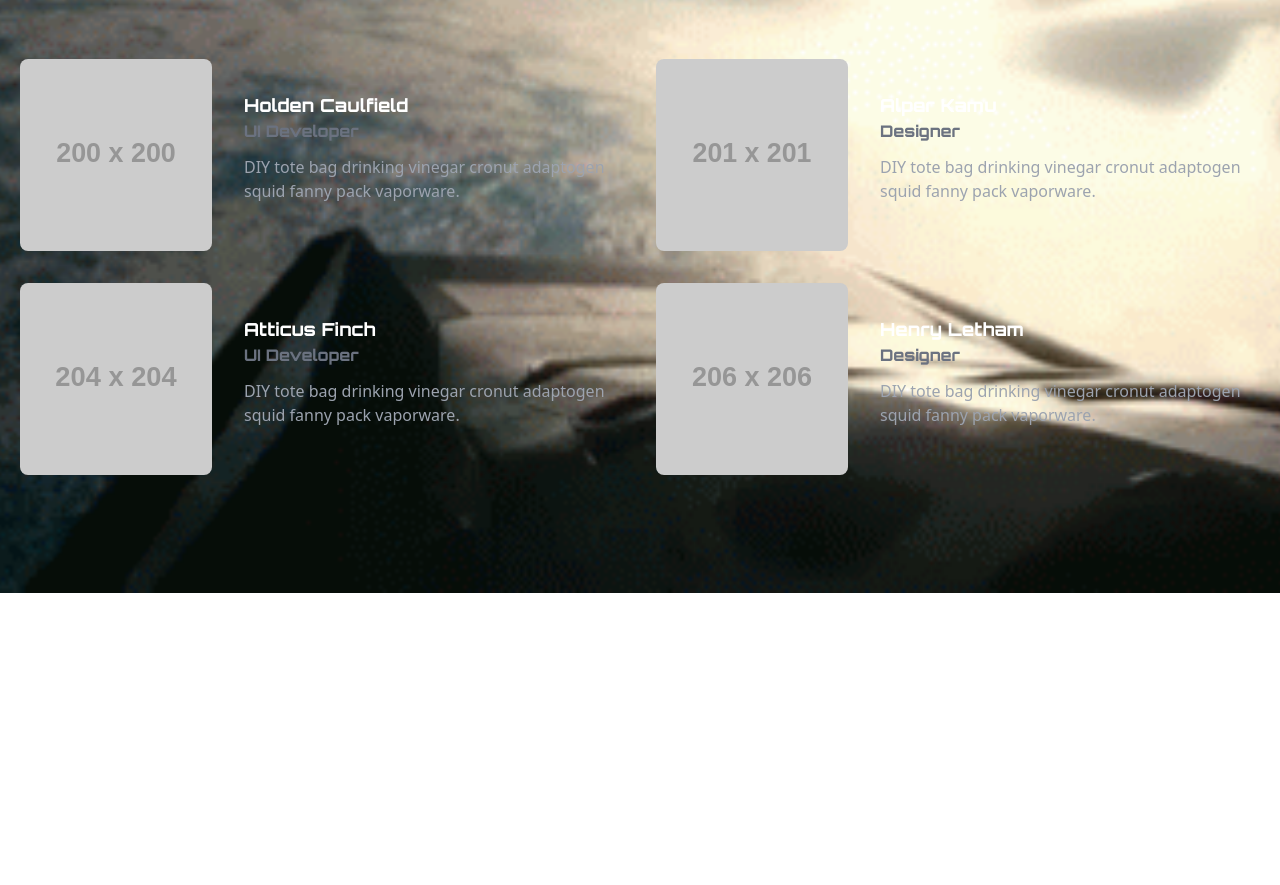
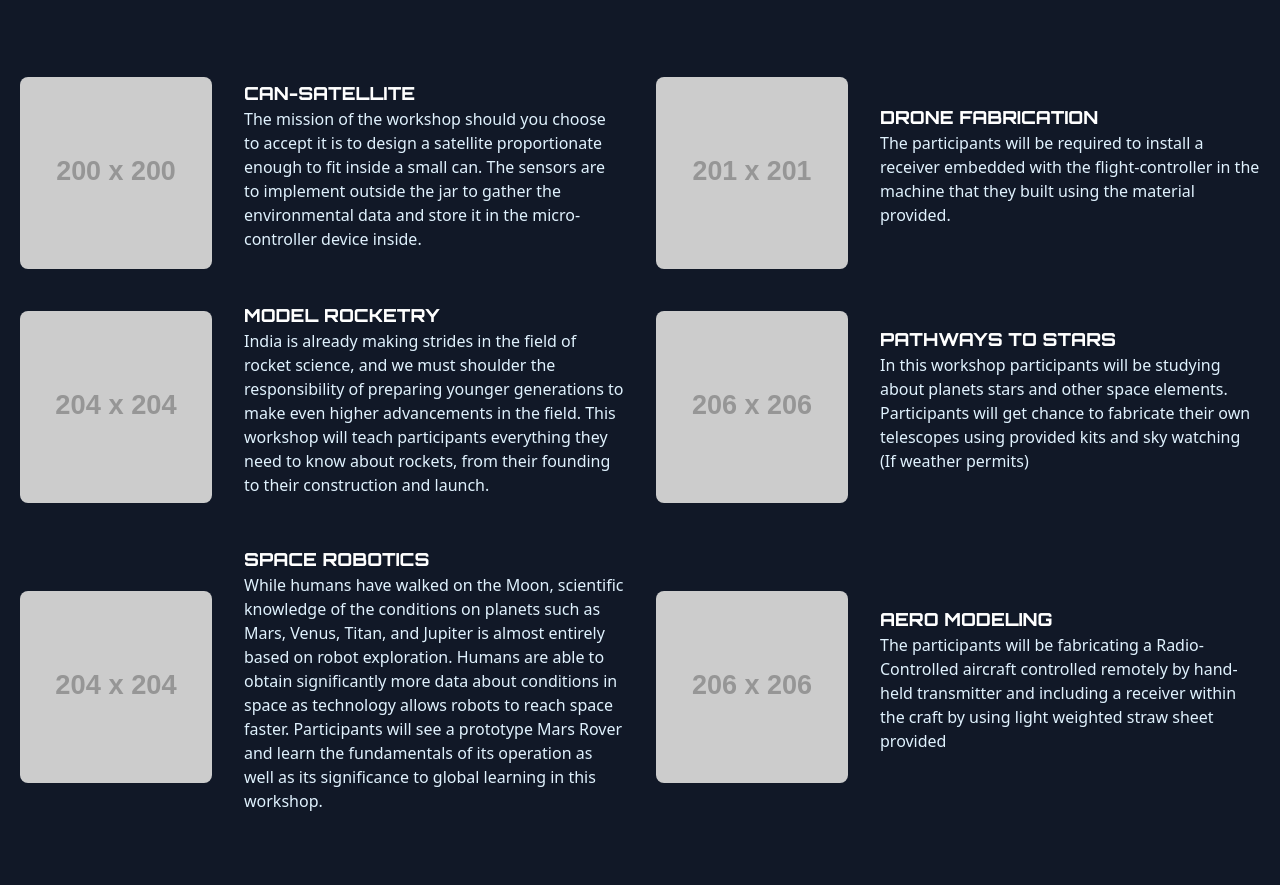
Before and after one commit to Dhruvacube/space-india-camp-2022, a plain HTML site: page workshops.html in a window 1280 px wide. Shown: the part 207-1092 px from the top of the page. Before the commit the page ends 800 px from the top, so only its background shows below. Drawn offline with nearby package versions, Linux system fonts and the light colour scheme; placeholder pictures from the web are drawn by us.

Commit message:
workshops done

```diff
--- a/workshops.html
+++ b/workshops.html
@@ -89,22 +89,32 @@
       </div>
   </div>
 </div>
+<style>
+body, section{
+    background-image: none;
+}
+</style>
 <body>
-
     <section class="text-gray-400 bg-gray-900 body-font">
-        <div class="container px-5 py-24 mx-auto">
+        <div class="container px-5 py-14 mx-auto">
+                <button type="button" data-modal-toggle="walletModal" class="text-gray-900 hover:bg-blue-700 border border-gray-200 focus:ring-4 focus:ring-gray-100 font-medium rounded-lg text-sm px-5 py-2.5 text-center inline-flex items-center dark:focus:ring-gray-600 dark:bg-gray-800 dark:border-gray-700 dark:hover:bg-gray-700">
+                  <svg xmlns="http://www.w3.org/2000/svg" viewBox="0 0 24 24" width="36" height="36" fill="none" stroke="#ffffff" stroke-width="2" stroke-linecap="round" stroke-linejoin="round">&lt;!--!  Atomicons Free 1.00 by @atisalab License - https://atomicons.com/license/ (Icons: CC BY 4.0) Copyright 2021 Atomicons --&gt;<line x1="20" y1="14" x2="4" y2="14"></line><line x1="20" y1="6" x2="4" y2="6"></line><line x1="20" y1="10" x2="4" y2="10"></line><line x1="20" y1="18" x2="4" y2="18"></line></svg>
+                </button>
           <div class="flex flex-col text-center w-full mb-20">
             <h1 class="text-5xl font-medium title-font mb-4 text-white tracking-widest">Workshops</h1>
-            <p class="lg:w-2/3 mx-auto leading-relaxed text-base">Here are some amazing workshops that you can attend.</p>
+            <p class="lg:w-2/3 mx-auto leading-relaxed text-base text-3xl text-sky-100">Here are some amazing workshops that you can attend.</p>
           </div>
           <div class="flex flex-wrap -m-4">
             <div class="p-4 lg:w-1/2">
               <div class="h-full flex sm:flex-row flex-col items-center sm:justify-start justify-center text-center sm:text-left">
                 <img alt="team" class="flex-shrink-0 rounded-lg w-48 h-48 object-cover object-center sm:mb-0 mb-4" src="https://dummyimage.com/200x200">
                 <div class="flex-grow sm:pl-8">
-                  <h2 class="title-font font-medium text-lg text-white">Holden Caulfield</h2>
-                  <h3 class="text-gray-500 mb-3">UI Developer</h3>
-                  <p class="mb-4">DIY tote bag drinking vinegar cronut adaptogen squid fanny pack vaporware.</p>
+                  <h2 class="title-font font-medium text-lg text-white">CAN-SATELLITE</h2>
+                  <p class="mb-4 text-sky-100">The mission of the workshop should you choose to accept it is to
+                    design a satellite proportionate enough to fit inside a small can.
+                    The sensors are to implement outside the jar to gather the
+                    environmental data and store it in the micro-controller device
+                    inside.</p>
                 </div>
               </div>
             </div>
@@ -112,9 +122,10 @@
               <div class="h-full flex sm:flex-row flex-col items-center sm:justify-start justify-center text-center sm:text-left">
                 <img alt="team" class="flex-shrink-0 rounded-lg w-48 h-48 object-cover object-center sm:mb-0 mb-4" src="https://dummyimage.com/201x201">
                 <div class="flex-grow sm:pl-8">
-                  <h2 class="title-font font-medium text-lg text-white">Alper Kamu</h2>
-                  <h3 class="text-gray-500 mb-3">Designer</h3>
-                  <p class="mb-4">DIY tote bag drinking vinegar cronut adaptogen squid fanny pack vaporware.</p>
+                  <h2 class="title-font font-medium text-lg text-white">DRONE FABRICATION</h2>
+                  <p class="mb-4 text-sky-100">The participants will be required to install a receiver embedded
+                    with the flight-controller in the machine that they built using the
+                    material provided.</p>
                 </div>
               </div>
             </div>
@@ -122,9 +133,13 @@
               <div class="h-full flex sm:flex-row flex-col items-center sm:justify-start justify-center text-center sm:text-left">
                 <img alt="team" class="flex-shrink-0 rounded-lg w-48 h-48 object-cover object-center sm:mb-0 mb-4" src="https://dummyimage.com/204x204">
                 <div class="flex-grow sm:pl-8">
-                  <h2 class="title-font font-medium text-lg text-white">Atticus Finch</h2>
-                  <h3 class="text-gray-500 mb-3">UI Developer</h3>
-                  <p class="mb-4">DIY tote bag drinking vinegar cronut adaptogen squid fanny pack vaporware.</p>
+                  <h2 class="title-font font-medium text-lg text-white">MODEL ROCKETRY</h2>
+                  <p class="mb-4 text-sky-100">India is already making strides in the field of rocket science, and
+                    we must shoulder the responsibility of preparing younger
+                    generations to make even higher advancements in the field. This
+                    workshop will teach participants everything they need to know
+                    about rockets, from their founding to their construction and
+                    launch.</p>
                 </div>
               </div>
             </div>
@@ -132,13 +147,44 @@
               <div class="h-full flex sm:flex-row flex-col items-center sm:justify-start justify-center text-center sm:text-left">
                 <img alt="team" class="flex-shrink-0 rounded-lg w-48 h-48 object-cover object-center sm:mb-0 mb-4" src="https://dummyimage.com/206x206">
                 <div class="flex-grow sm:pl-8">
-                  <h2 class="title-font font-medium text-lg text-white">Henry Letham</h2>
-                  <h3 class="text-gray-500 mb-3">Designer</h3>
-                  <p class="mb-4">DIY tote bag drinking vinegar cronut adaptogen squid fanny pack vaporware.</p>
+                  <h2 class="title-font font-medium text-lg text-white">PATHWAYS TO STARS</h2>
+                  <p class="mb-4  text-sky-100">In this workshop participants will be studying about planets stars
+                    and other space elements. Participants will get chance to
+                    fabricate their own telescopes using provided kits and sky
+                    watching (If weather permits)</p>
                 </div>
               </div>
             </div>
+            <div class="p-4 lg:w-1/2">
+                <div class="h-full flex sm:flex-row flex-col items-center sm:justify-start justify-center text-center sm:text-left">
+                  <img alt="team" class="flex-shrink-0 rounded-lg w-48 h-48 object-cover object-center sm:mb-0 mb-4" src="https://dummyimage.com/204x204">
+                  <div class="flex-grow sm:pl-8">
+                    <h2 class="title-font font-medium text-lg text-white">SPACE ROBOTICS</h2>
+                    <p class="mb-4 text-sky-100">While humans have walked on the Moon, scientific knowledge of
+                        the conditions on planets such as Mars, Venus, Titan, and Jupiter is
+                        almost entirely based on robot exploration. Humans are able to
+                        obtain significantly more data about conditions in space as
+                        technology allows robots to reach space faster. Participants will
+                        see a prototype Mars Rover and learn the fundamentals of its
+                        operation as well as its significance to global learning in this
+                        workshop.</p>
+                  </div>
+                </div>
+              </div>
+            <div class="p-4 lg:w-1/2">
+                <div class="h-full flex sm:flex-row flex-col items-center sm:justify-start justify-center text-center sm:text-left">
+                  <img alt="team" class="flex-shrink-0 rounded-lg w-48 h-48 object-cover object-center sm:mb-0 mb-4" src="https://dummyimage.com/206x206">
+                  <div class="flex-grow sm:pl-8">
+                    <h2 class="title-font font-medium text-lg text-white">AERO MODELING</h2>
+                    <p class="mb-4  text-sky-100">The participants will be fabricating a
+                        Radio-Controlled aircraft controlled remotely by hand-held
+                        transmitter and including a receiver within the craft by using
+                        light weighted straw sheet provided</p>
+                  </div>
+                </div>
+              </div>
           </div>
+
         </div>
       </section>
 </body>
```
Also changed, not shown: index.html (+1 -1 lines), static/images/workshop.jpg (added).
